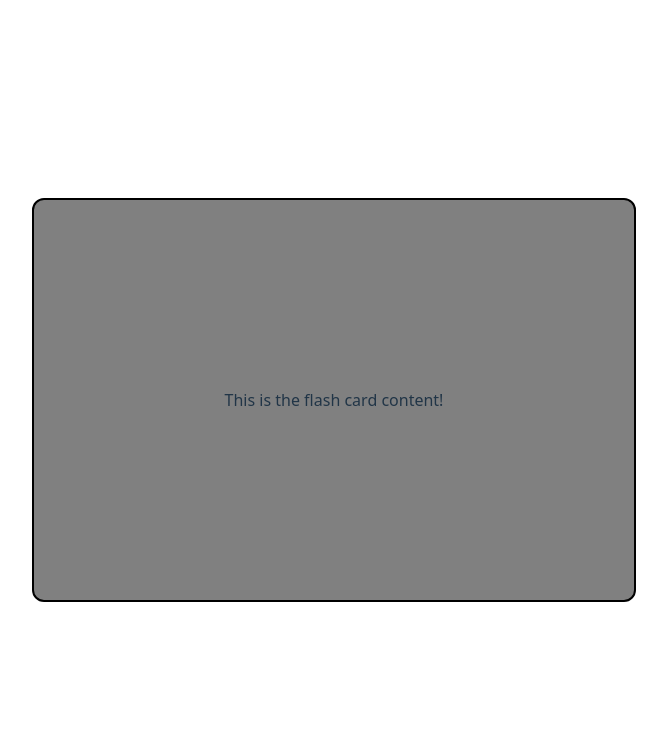
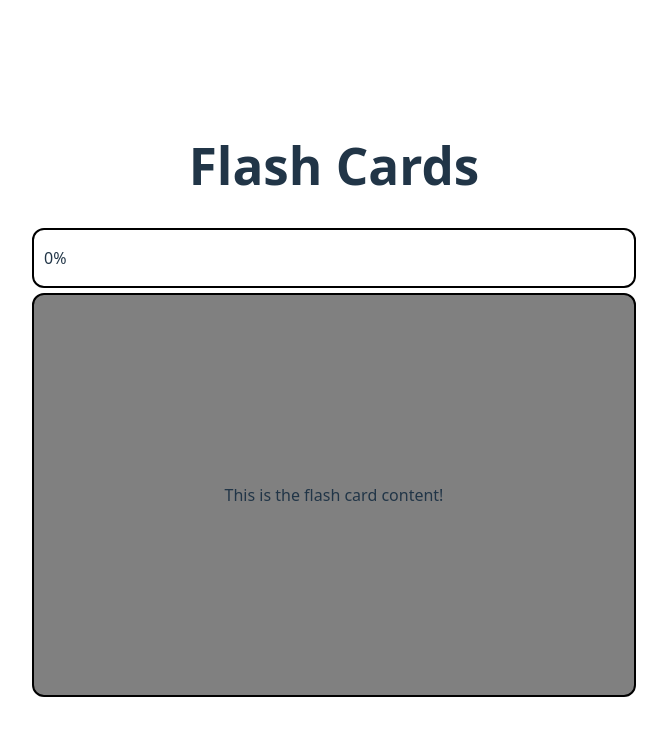
Before and after one commit to MicahCortese/vite-flash-cards, a React (Vite) app: page / in a window 1280 px wide. Shown: the top 736 px of the page, without its empty margins (306-973 px from the left). Built offline with nearby package versions, Linux system fonts and the light colour scheme.

Commit message:
Created a simple, nonfunctional progress bar. Added an h1 tag as the header title.

```diff
--- a/src/App.jsx
+++ b/src/App.jsx
@@ -20,9 +20,27 @@ function Flashcards() {
 }
 
 function Progressbar() {
-  return;
+  return (
+    <div
+      style={{
+        textAlign: "left",
+        border: "2px solid black",
+        borderRadius: "12px",
+        marginBottom: "5px",
+        paddingLeft: "10px",
+      }}
+    >
+      <p>0%</p>
+    </div>
+  );
 }
 
 export default function App() {
-  return Flashcards();
+  return (
+    <>
+      <h1>Flash Cards</h1>
+      <Progressbar />
+      <Flashcards />
+    </>
+  );
 }
```
